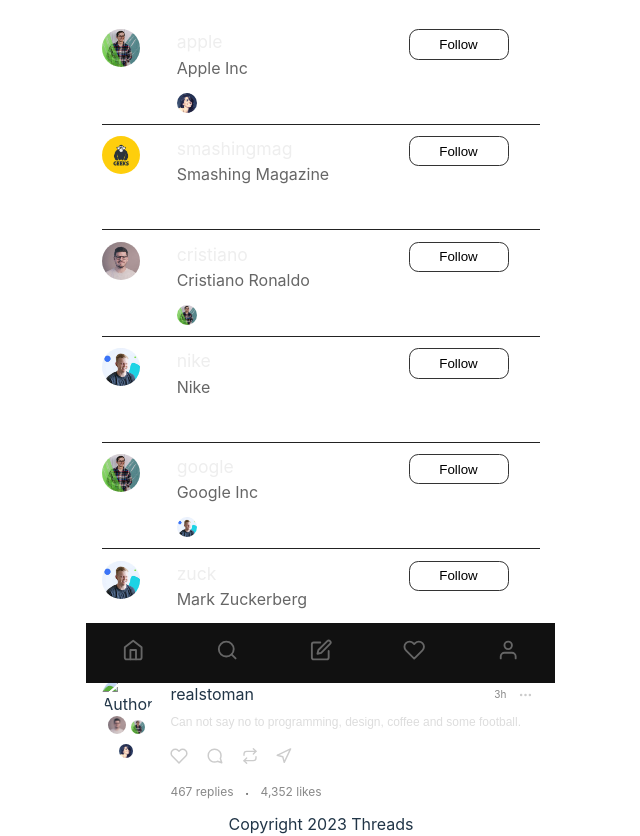
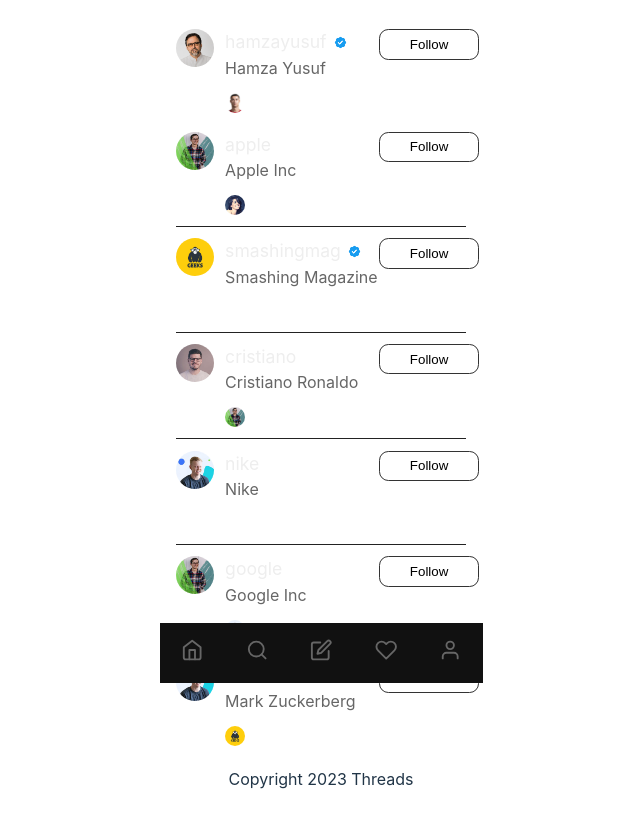
Before and after one commit to realstoman/threads-app-vanilla, a website built with Vite: page search.html in a window 1280 px wide. Shown: the part 117-953 px from the top of the page, without its empty margins (319-959 px from the left). After the commit the page ends 908 px from the top, so only its background shows below. Built offline with nearby package versions, Linux system fonts and the light colour scheme.

Commit message:
Search  panel cleanup

```diff
--- a/search.html
+++ b/search.html
@@ -26,6 +26,35 @@
 								/>
 							</label>
 						</form>
+					</div>
+
+					<div class="account-to-follow">
+						<div class="user">
+							<img
+								src="./public/avatars/hamza-yusuf-avatar.png"
+								alt="User"
+							/>
+						</div>
+						<div class="content">
+							<div class="if-verified">
+								<p class="username">hamzayusuf</p>
+								<img
+									src="./public/avatars/blue-checkmark.png"
+									alt=""
+								/>
+							</div>
+							<p class="name">Hamza Yusuf</p>
+							<div class="counts">
+								<img
+									src="./public/avatars/ronaldo-avatar.jpg"
+									alt="User"
+								/>
+								<span>2m followers</span>
+							</div>
+						</div>
+						<div class="follow">
+							<button>Follow</button>
+						</div>
 					</div>
 
 					<div class="account-to-follow">
@@ -61,7 +90,13 @@
 							/>
 						</div>
 						<div class="content">
-							<p class="username">smashingmag</p>
+							<div class="if-verified">
+								<p class="username">smashingmag</p>
+								<img
+									src="./public/avatars/blue-checkmark.png"
+									alt=""
+								/>
+							</div>
 							<p class="name">Smashing Magazine</p>
 							<div class="counts">
 								<span>190k followers</span>
@@ -170,91 +205,6 @@
 				</div>
 				<!-- Search page design end -->
 
-				<!-- Post design start -->
-				<div class="post">
-					<div class="users">
-						<div class="author">
-							<img
-								src="./public/avatars/stoman-profile.png"
-								alt="Author"
-							/>
-						</div>
-						<div class="others">
-							<img
-								src="./public/avatars/avatar-4.jpg"
-								alt="User 1"
-								width="18"
-							/>
-							<img
-								src="./public/avatars/avatar-5.jpg"
-								alt="User 1"
-								width="14"
-							/>
-							<img
-								src="./public/avatars/avatar-2.jpg"
-								alt="User 1"
-								width="14"
-							/>
-						</div>
-					</div>
-					<div class="contents">
-						<div class="top">
-							<p>realstoman</p>
-							<div class="timeAndShare">
-								<span>3h</span>
-								<a href="#"
-									><i
-										data-feather="more-horizontal"
-										width="15"
-									></i
-								></a>
-							</div>
-						</div>
-
-						<div class="bottom">
-							<div class="content">
-								<p>
-									Can not say no to programming, design,
-									coffee and some football.
-								</p>
-							</div>
-
-							<div class="cta">
-								<a href="#">
-									<i data-feather="heart" width="18"></i>
-								</a>
-								<a href="#">
-									<i
-										data-feather="message-circle"
-										width="18"
-										class="rotateComment"
-									></i>
-								</a>
-								<a href="#">
-									<i
-										data-feather="repeat"
-										width="16"
-										class="rotateRepost"
-									></i>
-								</a>
-								<a href="#">
-									<i data-feather="navigation" width="17"></i>
-								</a>
-							</div>
-							<div class="counts">
-								<div class="reply">
-									<p>467 replies</p>
-								</div>
-								<div class="dot"><span>.</span></div>
-								<div class="likes">
-									<p>4,352 likes</p>
-								</div>
-							</div>
-						</div>
-					</div>
-				</div>
-				<!-- Post design end -->
-
 				<!-- Mobile bottom navigation start -->
 				<nav>
 					<div class="bottom-nav">
--- a/styles/partials/_post.scss
+++ b/styles/partials/_post.scss
@@ -4,7 +4,7 @@
 	align-items: flex-start;
 	gap: 20px;
 	padding-bottom: 0.8em;
-	padding: 0.7em 1em;
+	padding: 0.9em 1em;
 
 	// Author's and other users avatars
 	.users {
@@ -38,7 +38,7 @@
 
 	// Post actual contents
 	.contents {
-		width: 87%;
+		width: 90%;
 		text-align: left;
 		top: 0;
 
@@ -100,7 +100,7 @@
 				display: flex;
 				overflow-x: scroll;
 				column-gap: 6px;
-				margin-top: 0.3em;
+				margin: 0.3em 0 0.8em 0;
 
 				.landscape {
 					width: 220px;
@@ -119,7 +119,7 @@
 		.cta {
 			display: flex;
 			gap: 1.1em;
-			margin-top: 0.8em;
+			margin-top: 0.2em;
 
 			a {
 				color: #ccc;
@@ -132,7 +132,7 @@
 		.counts {
 			display: flex;
 			gap: 0.7em;
-			margin-top: 0.6em;
+			margin: 0;
 
 			p {
 				font-size: 12px;
--- a/styles/partials/_search.scss
+++ b/styles/partials/_search.scss
@@ -36,6 +36,7 @@
 
 		.user {
 			width: 17%;
+
 			img {
 				border-radius: 50%;
 				width: 38px;
@@ -50,6 +51,22 @@
 			.username {
 				color: #eee;
 				font-size: 1.1em;
+			}
+
+			.if-verified {
+				display: flex;
+				justify-content: start;
+				align-items: center;
+			}
+
+			.if-verified .username {
+				color: #eee;
+				font-size: 1.1em;
+				margin: 0 0.4em 0 0;
+			}
+
+			.if-verified img {
+				width: 13px;
 			}
 
 			.name {
```
Also changed, not shown: index.html (+108 -2 lines), public/avatars/hamza-yusuf-avatar.png (added).
